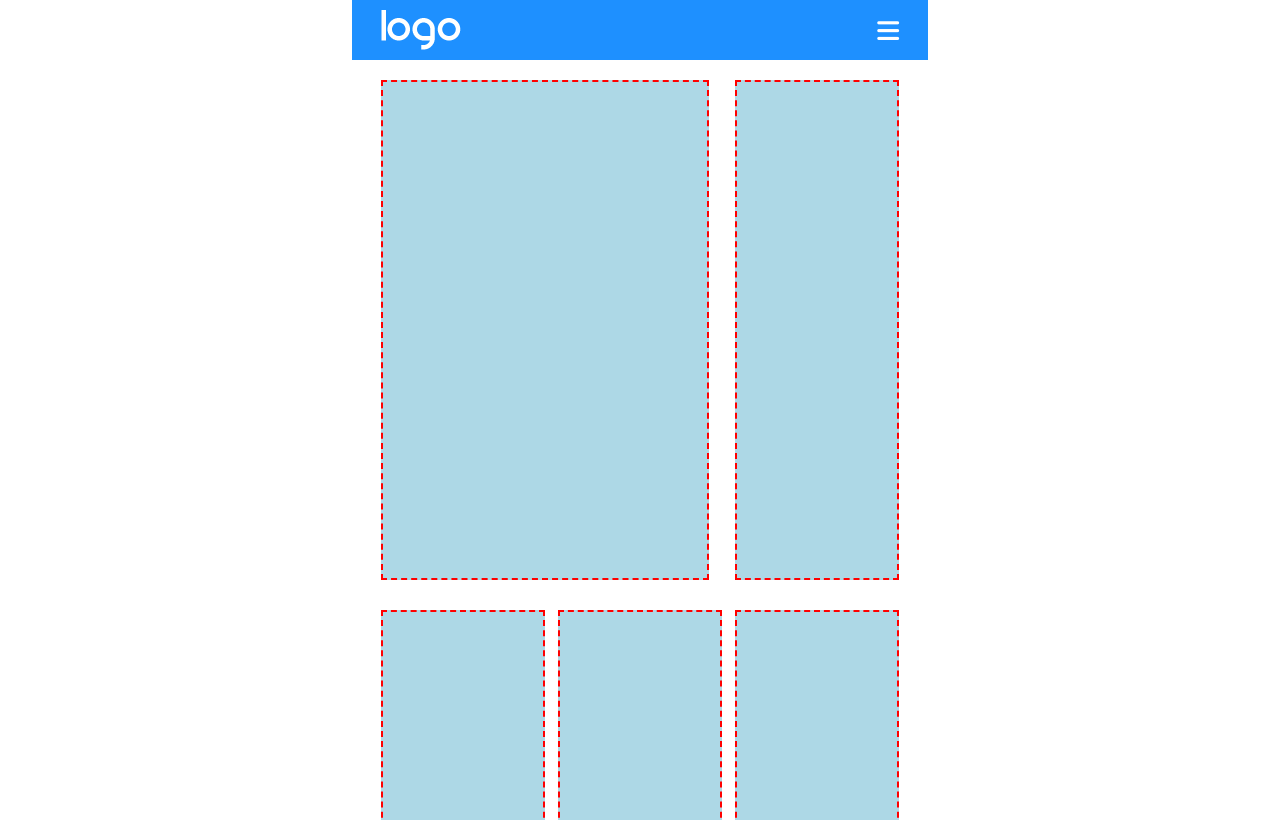
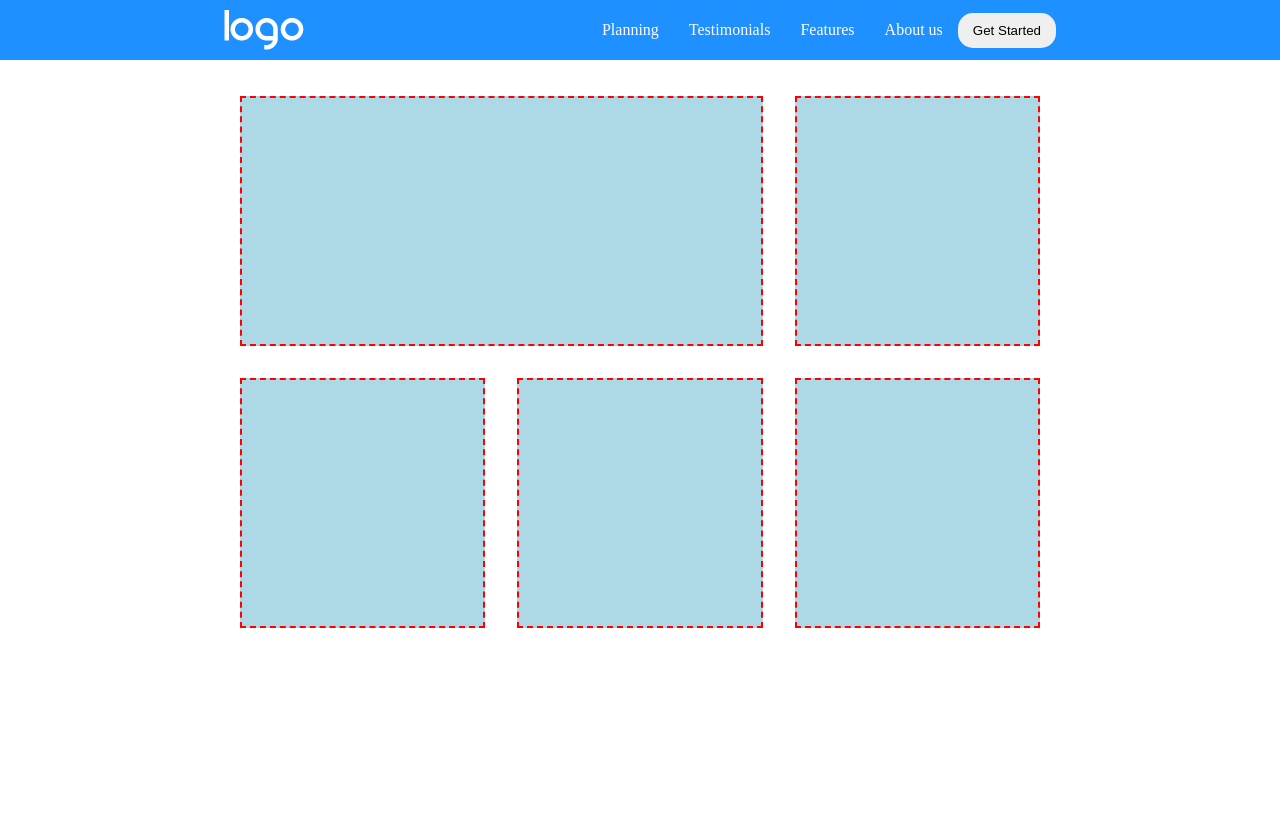
Before and after one commit to AlessandroLembo/htmlcss-responsive-layout, a plain HTML site: page index.html in a window 1280 px wide. Drawn offline with Linux system fonts and the light colour scheme.

Commit message:
first section desktop responsive

```diff
--- a/index.html
+++ b/index.html
@@ -21,6 +21,15 @@
             <div class="mini-container logo-flex">
                 <img src="img/logo.png" alt="Logo">
                 <i class="fa-solid fa-bars"></i>
+                <div class="nav-bar">
+                    <ul class="list-flex">
+                        <li><a href="#">Planning</a></li>
+                        <li><a href="#">Testimonials</a></li>
+                        <li><a href="#">Features</a></li>
+                        <li><a href="#">About us</a></li>
+                        <button class="btn-nav">Get Started</button>
+                    </ul>
+                </div>
             </div>
         </header>
 
--- a/style.css
+++ b/style.css
@@ -11,7 +11,7 @@ body{
 }
 
 .container{
-    max-width: 576px;
+    min-width: 576px;
     margin: 0 auto;
 }
 
@@ -54,27 +54,57 @@ img{
     font-size: 25px;
 }
 
+.list-flex{
+    display: flex;
+    justify-content: flex-end;
+    align-items: center;
+}
+
+.nav-bar{
+    display: none;
+}
+
+.nav-bar li{
+    list-style-type: none;
+    padding: 15px;
+}
+
+.nav-bar a{
+    text-decoration: none;
+    color: white;
+}
+
+.btn-nav{
+    padding: 10px 15px;
+    border-radius: 15px;
+    border: none;
+}
+
+
 /* Main */
 /* first section 5 cards */
 .operations{
     display: flex;
     flex-wrap: wrap;
+    background-color: white;
 }
 
 .card{
-    min-height: 500px;
+    height: 500px;
     background-color: lightblue;
     border: 2px dashed red;
     margin-bottom: 30px;
     flex-basis: 100%;
+    padding: 30px;
 }
 
 .large-card{
-    min-height: 800px;
+    height: 800px;
     background-color: lightblue;
     border: 2px dashed red;
-    margin-bottom: 30px;
+    margin-bottom: 1rem;
     flex-basis: 100%;
+    padding: 30px;
 }
 
 .content-card{
@@ -92,12 +122,15 @@ img{
     }
 
     .large-card{
-        flex-basis: calc((95% / 3) * 2);
-        min-height: 500px;
+        flex-basis: calc((100% / 3) * 2 - 2rem);
+        height: 350px;
+        margin: 1rem;
     }
 
     .card{
-        flex-basis: calc(95% / 3);
+        flex-basis: calc((100% / 3) - 2rem);
+        margin: 1rem;
+        height: 350px;
     }
 
 }
@@ -105,3 +138,28 @@ img{
 /*********************
   DESKTOP RESPONSIVE
   ********************/
+@media screen and (min-width: 1200px) {
+    .container{
+        width: 100%;
+    }
+
+    .mini-container{
+        width: 65%;
+    }
+
+    .nav-bar{
+        display: block;
+    }
+
+    .fa-bars{
+        display: none;
+    }
+
+    .card{
+         height: 250px;
+    }
+
+    .large-card{
+         height: 250px;
+    }
+}
```
